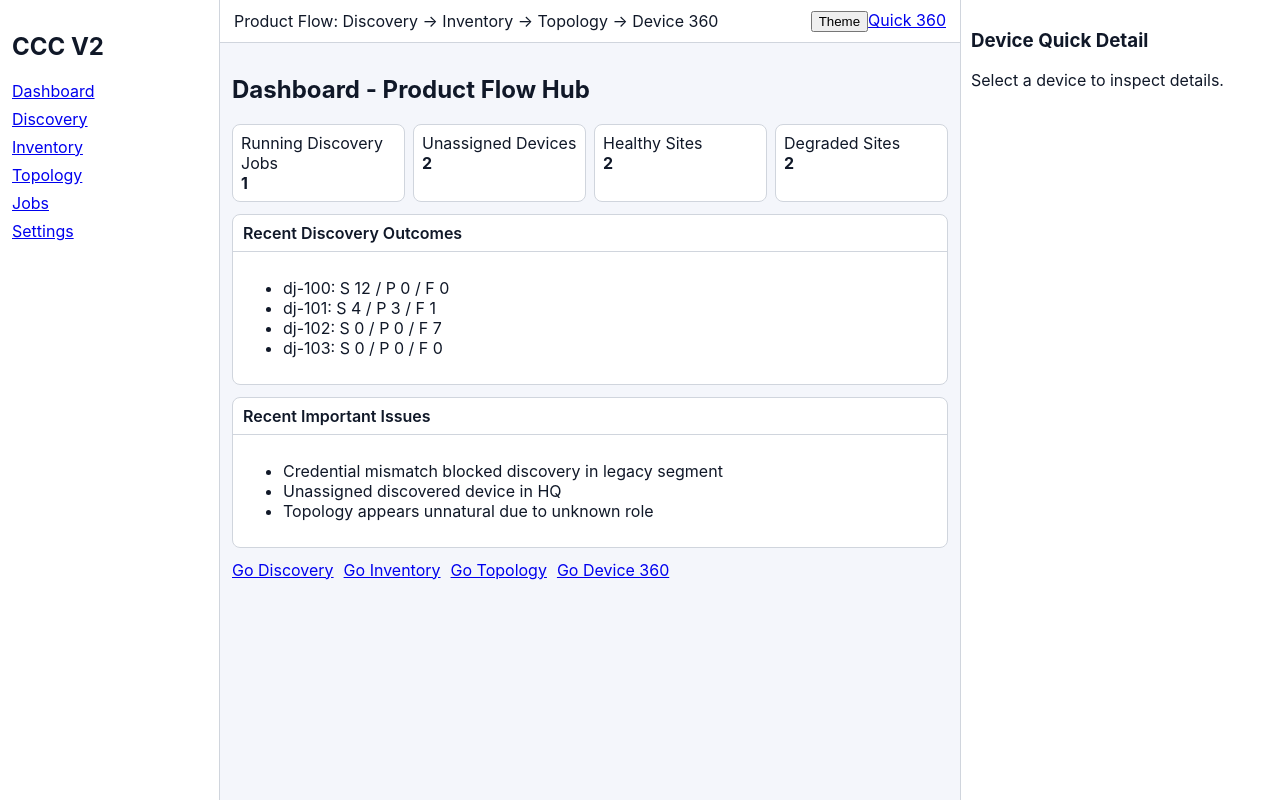
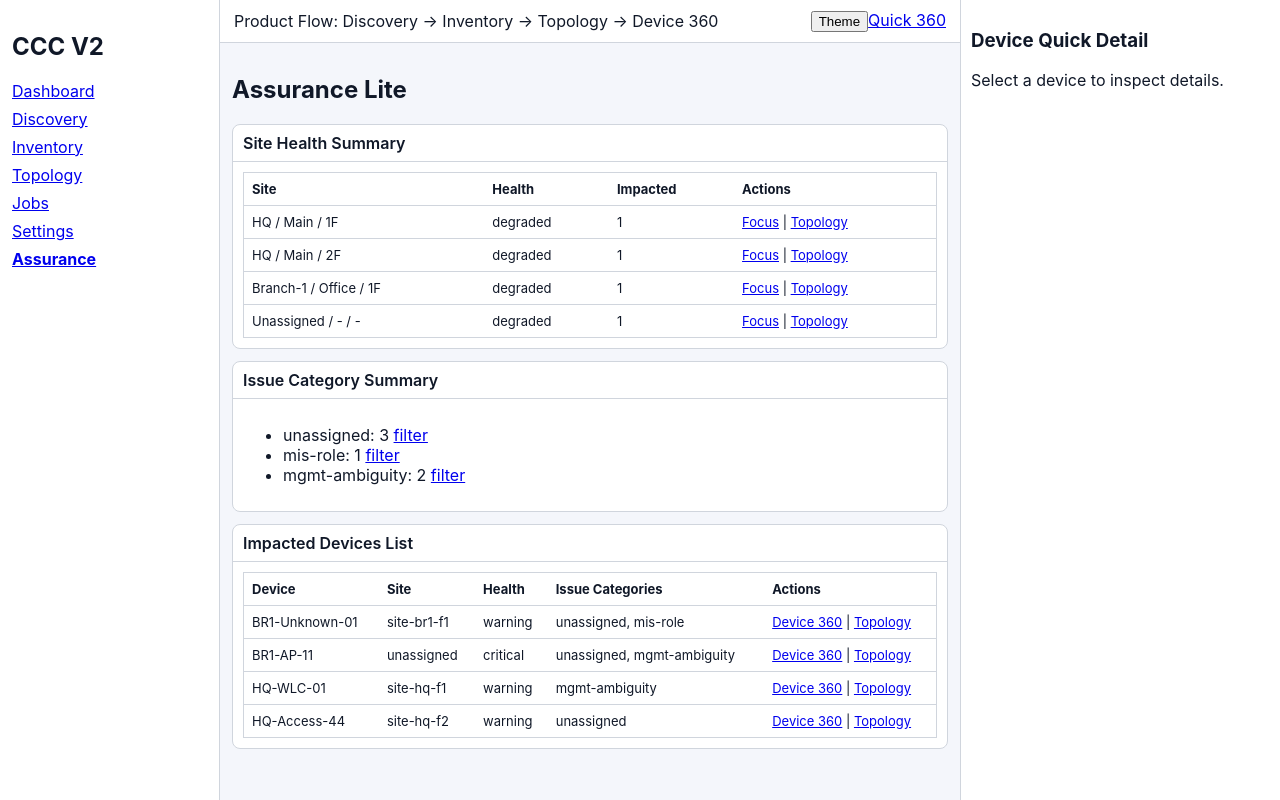
Before and after one commit to Keith0923/CCCv2, a React (Vite) app: page /assurance in a window 1280 px wide. Built offline with nearby package versions, Linux system fonts and the light colour scheme.

Commit message:
feat: add phase3 assurance lite bridge flow (#6)

```diff
--- a/src/app/AppShell.tsx
+++ b/src/app/AppShell.tsx
@@ -17,6 +17,7 @@ export function AppShell() {
           <NavLink to="/topology">Topology</NavLink>
           <NavLink to="/jobs">Jobs</NavLink>
           <NavLink to="/settings">Settings</NavLink>
+          <NavLink to="/assurance">Assurance</NavLink>
         </nav>
       </aside>
       <main>
--- a/src/app/router.tsx
+++ b/src/app/router.tsx
@@ -7,6 +7,7 @@ import { TopologyPage } from '../features/topology/TopologyPage';
 import { Device360Page } from '../features/device360/Device360Page';
 import { JobsPage } from '../features/jobs/JobsPage';
 import { SettingsPage } from '../features/settings/SettingsPage';
+import { AssurancePage } from '../features/assurance/AssurancePage';
 
 export const router = createBrowserRouter([
   {
@@ -20,6 +21,7 @@ export const router = createBrowserRouter([
       { path: 'device-360/:id', element: <Device360Page /> },
       { path: 'jobs', element: <JobsPage /> },
       { path: 'settings', element: <SettingsPage /> },
+      { path: 'assurance', element: <AssurancePage /> },
       { path: '*', element: <DashboardPage /> }
     ]
   }
--- /dev/null
+++ b/src/features/assurance/AssurancePage.tsx
@@ -0,0 +1,65 @@
+import { Link, useSearchParams } from 'react-router-dom';
+import { Panel } from '../../components/Panel';
+import { DataTable } from '../../components/DataTable';
+import { useAppState } from '../../app/state';
+import { selectAssuranceSummary } from './selectors';
+
+export function AssurancePage() {
+  const { data } = useAppState();
+  const [params] = useSearchParams();
+  const siteFocus = params.get('site') ?? '';
+  const issueFocus = params.get('issue') ?? '';
+
+  const summary = selectAssuranceSummary(data, siteFocus || undefined);
+
+  const filteredImpacted = issueFocus
+    ? summary.impactedDevices.filter((row) => row.categories.includes(issueFocus as any))
+    : summary.impactedDevices;
+
+  return (
+    <div>
+      <h1>Assurance Lite</h1>
+
+      <Panel title="Site Health Summary">
+        <DataTable
+          columns={['Site', 'Health', 'Impacted', 'Actions']}
+          rows={summary.siteSummary.map((site) => [
+            site.name,
+            site.health,
+            site.impacted,
+            <>
+              <Link to={`/assurance?site=${site.siteId}`}>Focus</Link>
+              {' | '}
+              <Link to={`/topology?site=${site.siteId}`}>Topology</Link>
+            </>
+          ])}
+        />
+      </Panel>
+
+      <Panel title="Issue Category Summary">
+        <ul>
+          <li>unassigned: {summary.categorySummary.unassigned} <Link to="/assurance?issue=unassigned">filter</Link></li>
+          <li>mis-role: {summary.categorySummary['mis-role']} <Link to="/assurance?issue=mis-role">filter</Link></li>
+          <li>mgmt-ambiguity: {summary.categorySummary['mgmt-ambiguity']} <Link to="/assurance?issue=mgmt-ambiguity">filter</Link></li>
+        </ul>
+      </Panel>
+
+      <Panel title="Impacted Devices List">
+        <DataTable
+          columns={['Device', 'Site', 'Health', 'Issue Categories', 'Actions']}
+          rows={filteredImpacted.map((row) => [
+            row.device.name,
+            row.device.siteId,
+            row.device.health,
+            row.categories.join(', '),
+            <>
+              <Link to={`/device-360/${row.device.id}`}>Device 360</Link>
+              {' | '}
+              <Link to={`/topology?site=${row.device.siteId}`}>Topology</Link>
+            </>
+          ])}
+        />
+      </Panel>
+    </div>
+  );
+}
--- /dev/null
+++ b/src/features/assurance/selectors.ts
@@ -0,0 +1,45 @@
+import { Device, SeedData } from '../../domains/types';
+
+export type IssueCategory = 'unassigned' | 'mis-role' | 'mgmt-ambiguity';
+
+export function getEffectiveRole(device: Device) {
+  return device.roleOverride ?? device.roleDetected;
+}
+
+export function getIssueCategories(device: Device): IssueCategory[] {
+  const categories: IssueCategory[] = [];
+  if (device.assignmentState !== 'assigned') categories.push('unassigned');
+  if (getEffectiveRole(device) === 'unknown') categories.push('mis-role');
+  if (device.reachability !== 'reachable') categories.push('mgmt-ambiguity');
+  return categories;
+}
+
+export function selectAssuranceSummary(data: SeedData, focusedSite?: string) {
+  const siteFiltered = focusedSite ? data.devices.filter((d) => d.siteId === focusedSite) : data.devices;
+
+  const siteSummary = data.sites
+    .filter((s) => !focusedSite || s.id === focusedSite)
+    .map((site) => {
+      const devices = data.devices.filter((d) => d.siteId === site.id);
+      const impacted = devices.filter((d) => getIssueCategories(d).length > 0).length;
+      return {
+        siteId: site.id,
+        name: `${site.name} / ${site.building} / ${site.floor}`,
+        health: impacted > 0 ? 'degraded' : 'healthy',
+        impacted
+      };
+    });
+
+  const categorySummary = {
+    unassigned: siteFiltered.filter((d) => d.assignmentState !== 'assigned').length,
+    'mis-role': siteFiltered.filter((d) => getEffectiveRole(d) === 'unknown').length,
+    'mgmt-ambiguity': siteFiltered.filter((d) => d.reachability !== 'reachable').length
+  };
+
+  const impactedDevices = siteFiltered
+    .map((device) => ({ device, categories: getIssueCategories(device) }))
+    .filter((row) => row.categories.length > 0)
+    .sort((a, b) => b.categories.length - a.categories.length);
+
+  return { siteSummary, categorySummary, impactedDevices };
+}
--- a/src/features/dashboard/DashboardPage.tsx
+++ b/src/features/dashboard/DashboardPage.tsx
@@ -22,13 +22,14 @@ export function DashboardPage() {
         <ul>{data.discoveryResults.map((r) => <li key={r.id}>{r.jobId}: S {r.summary.success} / P {r.summary.partial} / F {r.summary.failed}</li>)}</ul>
       </Panel>
       <Panel title="Recent Important Issues">
-        <ul>{data.issues.map((i) => <li key={i.id}>{i.message}</li>)}</ul>
+        <ul>{data.issues.map((i) => <li key={i.id}>{i.message} <Link to="/assurance">Assurance</Link></li>)}</ul>
       </Panel>
       <div className="quick-links">
         <Link to="/discovery">Go Discovery</Link>
         <Link to="/inventory">Go Inventory</Link>
         <Link to="/topology">Go Topology</Link>
         <Link to="/device-360/dev-2">Go Device 360</Link>
+        <Link to="/assurance">Go Assurance</Link>
       </div>
     </div>
   );
--- a/src/features/device360/Device360Page.tsx
+++ b/src/features/device360/Device360Page.tsx
@@ -30,6 +30,7 @@ export function Device360Page() {
 
       <Panel title="Current Issues">
         <ul>{(context?.currentIssues ?? []).map((i) => <li key={i}>{i}</li>)}</ul>
+        <p><Link to={`/assurance?site=${device.siteId}`}>Open in Assurance Lite</Link></p>
       </Panel>
 
       <Panel title="Discovery Metadata">
@@ -54,6 +55,7 @@ export function Device360Page() {
       <div className="quick-links">
         <Link to="/inventory">Inventory</Link>
         <Link to="/topology">Topology</Link>
+        <Link to={`/assurance?site=${device.siteId}`}>Assurance Lite</Link>
         <a href="#" onClick={(e) => e.preventDefault()}>Related Commands (coming soon)</a>
       </div>
     </div>
--- a/src/features/topology/TopologyPage.tsx
+++ b/src/features/topology/TopologyPage.tsx
@@ -47,6 +47,7 @@ export function TopologyPage() {
           <p>Focused site: {siteFocus}</p>
           <p>Visible nodes: {nodes.length}</p>
           <p>Warnings in focus: {warningNodes.length}</p>
+          <p><Link to={`/assurance?site=${siteFocus}`}>Open Assurance Lite</Link></p>
         </Panel>
       )}
 
@@ -110,7 +111,7 @@ export function TopologyPage() {
         </ul>
       </Panel>
 
-      <div><Link to="/inventory">Back to Inventory</Link></div>
+      <div><Link to="/inventory">Back to Inventory</Link> | <Link to="/assurance">Assurance Lite</Link></div>
     </div>
   );
 }
```
